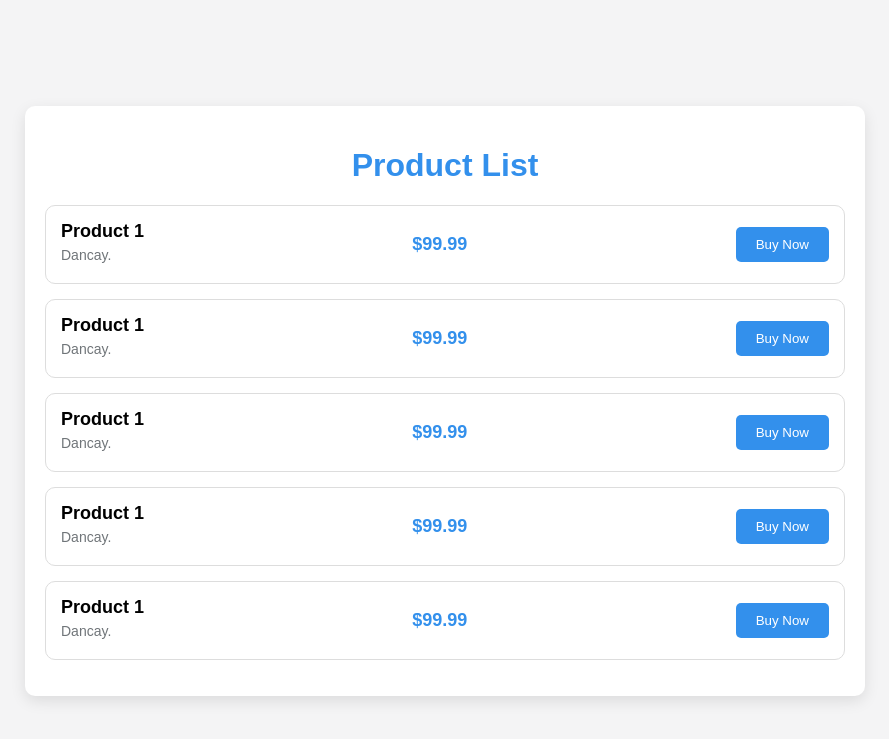
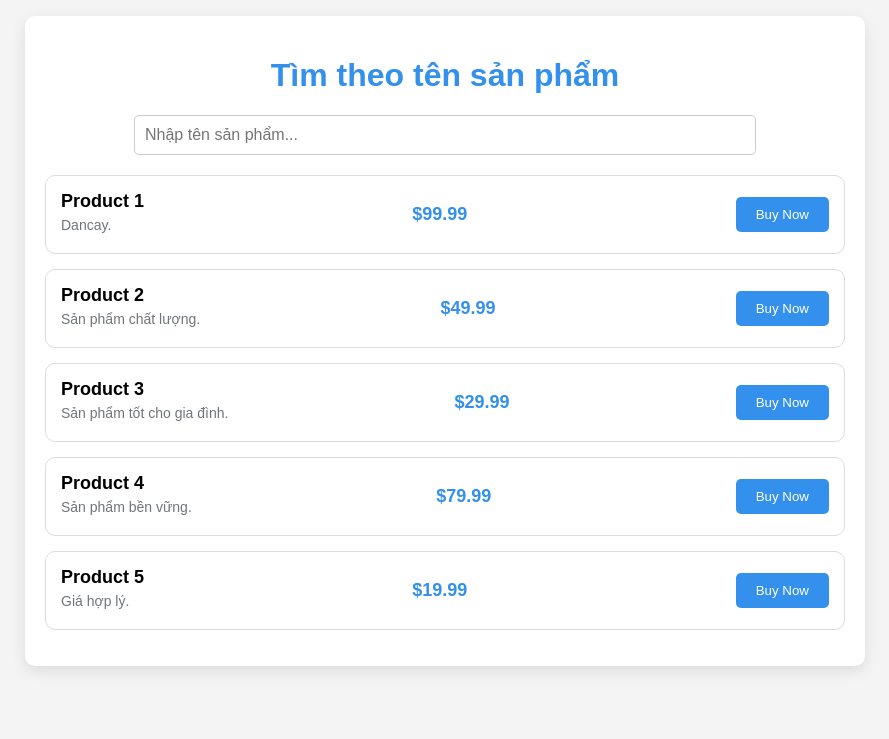
Before and after one commit to thaithanhnhat/miniapp, a plain HTML site: page index.html in a window 1280 px wide. Shown: the part 119-858 px from the top of the page, without its empty margins (195-1084 px from the left). Drawn offline with Linux system fonts and the light colour scheme.

Commit message:
Update index.html

```diff
--- a/index.html
+++ b/index.html
@@ -14,7 +14,7 @@
             display: flex;
             justify-content: center;
             align-items: center;
-            height: 130vh;
+            height: 115vh;
         }
 
         .container {
@@ -29,6 +29,22 @@
         h1 {
             text-align: center;
             color: #3390ec;
+        }
+
+        /* Tìm kiếm */
+        .search-bar {
+            margin-bottom: 20px;
+            display: flex;
+            justify-content: center;
+        }
+
+        .search-bar input[type="text"] {
+            padding: 10px;
+            width: 100%;
+            max-width: 600px;
+            border-radius: 5px;
+            border: 1px solid #ccc;
+            font-size: 16px;
         }
 
         .product-list {
@@ -93,8 +109,15 @@
 <body>
 
     <div class="container">
-        <h1>Product List</h1>
-        <ul class="product-list">
+        <h1>Tìm theo tên sản phẩm</h1>
+
+        <!-- Thanh tìm kiếm -->
+        <div class="search-bar">
+            <input type="text" id="searchInput" placeholder="Nhập tên sản phẩm...">
+        </div>
+
+        <!-- Danh sách sản phẩm -->
+        <ul class="product-list" id="productList">
             <li>
                 <div class="product-info">
                     <h2>Product 1</h2>
@@ -105,40 +128,57 @@
             </li>
             <li>
                 <div class="product-info">
-                    <h2>Product 1</h2>
-                    <p>Dancay.</p>
+                    <h2>Product 2</h2>
+                    <p>Sản phẩm chất lượng.</p>
                 </div>
-                <span class="product-price">$99.99</span>
+                <span class="product-price">$49.99</span>
                 <button class="buy-button">Buy Now</button>
             </li>
             <li>
                 <div class="product-info">
-                    <h2>Product 1</h2>
-                    <p>Dancay.</p>
+                    <h2>Product 3</h2>
+                    <p>Sản phẩm tốt cho gia đình.</p>
                 </div>
-                <span class="product-price">$99.99</span>
+                <span class="product-price">$29.99</span>
                 <button class="buy-button">Buy Now</button>
             </li>
             <li>
                 <div class="product-info">
-                    <h2>Product 1</h2>
-                    <p>Dancay.</p>
+                    <h2>Product 4</h2>
+                    <p>Sản phẩm bền vững.</p>
                 </div>
-                <span class="product-price">$99.99</span>
+                <span class="product-price">$79.99</span>
                 <button class="buy-button">Buy Now</button>
             </li>
             <li>
                 <div class="product-info">
-                    <h2>Product 1</h2>
-                    <p>Dancay.</p>
+                    <h2>Product 5</h2>
+                    <p>Giá hợp lý.</p>
                 </div>
-                <span class="product-price">$99.99</span>
+                <span class="product-price">$19.99</span>
                 <button class="buy-button">Buy Now</button>
             </li>
-
-
         </ul>
     </div>
 
+    <script>
+        // Lọc danh sách sản phẩm theo tên
+        const searchInput = document.getElementById('searchInput');
+        const productList = document.getElementById('productList');
+        const products = productList.getElementsByTagName('li');
+
+        searchInput.addEventListener('input', function () {
+            const filter = searchInput.value.toLowerCase();
+            for (let i = 0; i < products.length; i++) {
+                const productName = products[i].getElementsByTagName('h2')[0].innerText.toLowerCase();
+                if (productName.includes(filter)) {
+                    products[i].style.display = '';
+                } else {
+                    products[i].style.display = 'none';
+                }
+            }
+        });
+    </script>
+
 </body>
 </html>
```
